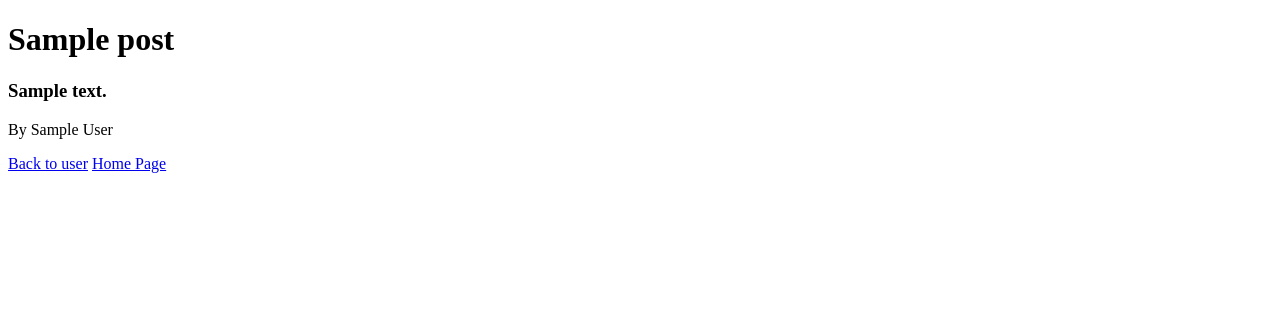
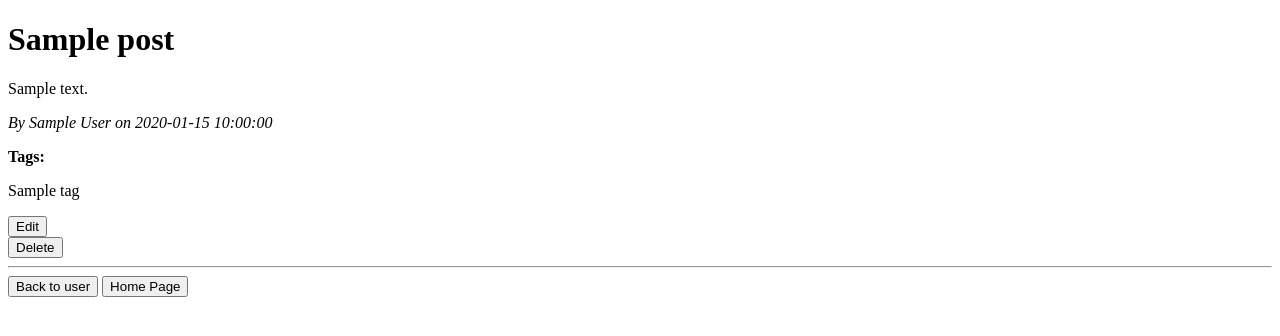
Before and after one commit to StephaneXavier/23.1_SQLAlchemy_ex, a Flask app: page /posts/1 in a window 1280 px wide. Shown: the top 336 px of the page. Run offline with Flask 2, Linux system fonts and the light colour scheme; tables that the repository leaves empty hold one stand-in row (values such as "Sample post").

Commit message:
part 3 done

```diff
--- a/app.py
+++ b/app.py
@@ -1,21 +1,23 @@
+# ******************************************************************************************
+# ******************************************************************************************
+# the tables are not automatically created. Either create them manually or run the seed file.
+# ******************************************************************************************
+# ******************************************************************************************
 from flask import Flask,redirect, render_template,session,flash,request
-from models import User,connect_db,db, Post
+from models import User,connect_db,db, Post, Tag, PostTag
 from flask_debugtoolbar import DebugToolbarExtension
 
 
 
 app = Flask(__name__)
-# the db has to be created in advance using terminal, so that we have a link to it
+
 app.config['SQLALCHEMY_DATABASE_URI'] = 'postgresql:///blogly_db'
-# with app.app_context():
-#     db.drop_all()
-#     db.create_all()
 app.config['SQLALCHEMY_TRACK_MODIFICATIONS'] = False
 app.config['SQLALCHEMY_ECHO'] = True
 
 app.config['SECRET_KEY'] = 'chickenzzz'
-app.config['DEBUG_TB_INTERCEPT_REDIRECTS'] = False
-debug = DebugToolbarExtension(app)
+# app.config['DEBUG_TB_INTERCEPT_REDIRECTS'] = False
+# debug = DebugToolbarExtension(app)
 
 connect_db(app)
 # db.drop_all()
@@ -46,7 +48,7 @@ def new_user_form():
 
 @app.route('/users/new', methods=['POST'])
 def add_new_user():
-    """Handles post request to create new user"""
+    """Grabs information from the new user form, adds it to the SQL DB with a new instance of User class"""
 
     first = request.form['first_name']
     last = request.form['last_name']
@@ -63,7 +65,7 @@ def add_new_user():
 
 @app.route('/users/<int:user_id>')
 def get_user_info(user_id):
-    """Shows page with user information"""
+    """Shows page with user information, including all of the users' posts"""
     user = User.query.get_or_404(user_id)
 
     posts = Post.query.filter_by(user_id = user_id).all()
@@ -82,7 +84,8 @@ def edit_user_form(user_id):
 
 @app.route('/users/<int:user_id>/edit', methods=['POST'])
 def edit_user_info(user_id):
-    """Handles post request to edit user information"""
+    """Handles edited user information. If there is new information, that instance of user.key is set to
+    new info"""
     user = User.query.get_or_404(user_id)
     user.first_name = request.form['first_name']
     user.last_name = request.form['last_name']
@@ -109,18 +112,31 @@ def delete_user(user_id):
 
 @app.route('/users/<int:user_id>/posts/new')
 def show_post_form(user_id):
+    """Render the page to add new post. Get all the tags that have currently been
+    created and display them as checkboxes that can be applied to the newly created post"""
     user = User.query.get(user_id)
-    return render_template('post_form.html', user_id=user_id, user = user)
+    tags = Tag.query.all()
+    return render_template('post_form.html', user_id=user_id, user = user, tags = tags)
 
 
 
 @app.route('/users/<int:user_id>/posts/new', methods=['POST'])
 def submit_post_form(user_id):
+    """ Handles the submission of a new post. Garb all the information that the user created (title, content,
+    and the checkboxes checked). Create a new instance of Post. Create new instance(s) in the
+    PostTag based on what tags have been selected to be with the post"""
     title = request.form['title']
     content = request.form['content']
+    tags_id = request.form.getlist('tag')
 
     post = Post(title = title, content = content, user_id = user_id)
+
     db.session.add(post)
+    db.session.commit()
+
+    for tag_id in tags_id:
+        db.session.add(PostTag(post_id = post.id, tag_id = tag_id ))
+
     db.session.commit()
 
     flash('Post added!')
@@ -130,43 +146,136 @@ def submit_post_form(user_id):
 
 @app.route('/posts/<int:post_id>')
 def show_specific_post(post_id):
+    """Show the selected post along with it's associated tags"""
     post = Post.query.get(post_id)
-    return render_template('specific_post.html', post_id = post_id, post = post)
+    tags = post.tags
+
+    return render_template('specific_post.html', post_id = post_id, post = post, tags=tags)
 
 
 
 @app.route('/posts/<int:post_id>/edit')
 def show_edit_post_form(post_id):
+    """Show the edit for for the specific post. """
     post = Post.query.get(post_id)
-    return render_template('post_edit.html',post = post)
+    tags = Tag.query.all()
+
+    return render_template('post_edit.html',post = post, tags = tags)
 
 
 
 @app.route('/posts/<int:post_id>/edit',methods=['POST'])
 def submit_post_edit_form(post_id):
+    """Handle the post request to modify the selected post. If the content is not empty, set respectively
+    the title and/or content to the new content. Delete all previous associations in the posts_tags table,
+    then re-update by adding the new data in posts_tags table that reflects what tags the user has selected
+    or unselected during the editing"""
+    PostTag.query.filter_by(post_id=post_id).delete()
+    db.session.commit()
+
     title = request.form['title']
     content = request.form['content']
     post = Post.query.get(post_id)
+    tags_id = request.form.getlist('tag')
 
     if title != '':
         post.title = title
     if content != '':
         post.content = content
 
+
+    for tag_id in tags_id:
+        pt =PostTag(post_id=post_id,tag_id = tag_id)
+        db.session.add(pt)
+
     db.session.add(post)
     db.session.commit()
 
+    flash('Post edited!')
     return redirect(f'/users/{post.user_id}')
 
 
 
 @app.route('/posts/<int:post_id>/delete', methods=['POST'])
 def delete_post(post_id):
+    """Handle post request to delete selected post."""
     post = Post.query.get_or_404(post_id)
+    PostTag.query.filter_by(post_id=post_id).delete()
 
     db.session.delete(post)
-    db.session.delete()
+    db.session.commit()
 
     flash('Post deleted!')
 
     return redirect(f'/users/{post.user_id}')
+
+
+@app.route('/tags')
+def show_tags():
+    """Show all currently created tags"""
+    tags = Tag.query.all()
+    return render_template('tags.html', tags = tags)
+
+
+@app.route('/tags/<int:tag_id>')
+def show_specific_tag(tag_id):
+    """Show all posts currently associated to the selected tag"""
+    tag = Tag.query.get_or_404(tag_id)
+    posts = tag.posts
+
+    return render_template('tag_info.html', tag = tag, posts = posts)
+
+@app.route('/tags/new')
+def render_tag_form():
+    """Renders the form to create a new tag"""
+    return render_template('new_tag_form.html')
+
+@app.route('/tags/new', methods = ['POST'])
+def submit_new_tag():
+    """Handle post request for the creation of new tag. Grab the information from the form then
+    create a new instance of the Tag class which is then sent to the SQL DB."""
+    tag_name = request.form['tag_name']
+    new_tag = Tag(name = tag_name)
+    db.session.add(new_tag)
+    db.session.commit()
+
+    flash('New tag added!')
+
+    return redirect('/tags')
+
+
+
+@app.route('/tags/<int:tag_id>/edit')
+def edit_tag(tag_id):
+    """Render form that allows user to edit selected tag"""
+    tag = Tag.query.get_or_404(tag_id)
+    return render_template('edit_tag.html', tag = tag)
+
+
+
+@app.route('/tags/<int:tag_id>/edit', methods = ['POST'])
+def submit_edit_tag(tag_id):
+    """Handle post request that modifies selected tag."""
+    edited_tag_name = request.form['tag_name']
+    tag = Tag.query.get_or_404(tag_id)
+    tag.name = edited_tag_name
+
+    db.session.add(tag)
+    db.session.commit()
+
+    flash('Tag edited!')
+    return redirect('/tags')
+
+
+
+@app.route('/tags/<int:tag_id>/delete', methods = ['POST'])
+def delete_tag(tag_id):
+    """Handle post request that deletes the selected tag."""
+    tag = Tag.query.filter(Tag.id == tag_id)
+    posts_tags_delete = PostTag.query.filter(PostTag.tag_id == tag_id)
+
+    posts_tags_delete.delete()
+    tag.delete()
+    db.session.commit()
+
+    return redirect('/tags')
--- a/templates/post_form.html
+++ b/templates/post_form.html
@@ -8,7 +8,11 @@
     Title <input type="text" name='title'><br>
     <textarea name="content" cols="30" rows="10" placeholder="Type post content here"></textarea><br>
     <input type="submit" value="Submit">
+    {%for tag in tags%}
+    <input type="checkbox" name="tag" value={{tag.id}}> {{tag.name}}
+    {%endfor%}
 </form>
+<hr>
 <a href="/users/{{user_id}}"><button>Cancel</button></a>
 
 
--- a/templates/specific_post.html
+++ b/templates/specific_post.html
@@ -4,11 +4,23 @@
 {%block content%}
 
 <h1>{{post.title}}</h1>
-<h3>{{post.content}}</h3>
-<p>By {{post.user_relationship.first_name}} {{post.user_relationship.last_name}}</p>
+<p>{{post.content}}</p>
+<p><i>By {{post.user.first_name}} {{post.user.last_name}} on {{post.created_at}}</i></p>
 
+<p><b>Tags:</b></p>
+{%for tag in tags%}
 
-<a href="/users/{{post.user_id}}">Back to user</a>
-<a href="/users"> Home Page </a>
+<p>{{tag.name}}</p>
+
+{%endfor%}
+<a href="/posts/{{post_id}}/edit"><button>Edit</button></a>
+
+<form action="/posts/{{post_id}}/delete" method="POST">
+    <input type="submit" value='Delete'>
+</form>
+
+<hr>
+<a href="/users/{{post.user_id}}"><button>Back to user</button></a>
+<a href="/users"> <button>Home Page</button> </a>
 
 {%endblock%}
--- a/templates/user_page.html
+++ b/templates/user_page.html
@@ -22,6 +22,7 @@
     {%endfor%}
 </ul>
 <a href="/users/{{user.id}}/posts/new"><button>New Post</button></a><br>
+<hr>
 
 <a href="/"><button>Home page</button></a>
 
--- a/templates/users_list.html
+++ b/templates/users_list.html
@@ -18,4 +18,5 @@
 </ul>
 
 <a href="/users/new"><button>Create new User</button></a>
+<a href="/tags"><button>Tags</button></a>
 {%endblock%}
```
Also changed, not shown: models.py (+16 -1 lines), seed.py (added, +38 -0 lines), templates/edit_tag.html (added, +16 -0 lines), templates/new_tag_form.html (added, +18 -0 lines), templates/post_edit.html (+6 -2 lines), templates/tag_info.html (added, +27 -0 lines), templates/tags.html (added, +19 -0 lines), test_app.py (deleted, +0 -51 lines), test_app_post.py (+5 -2 lines).
